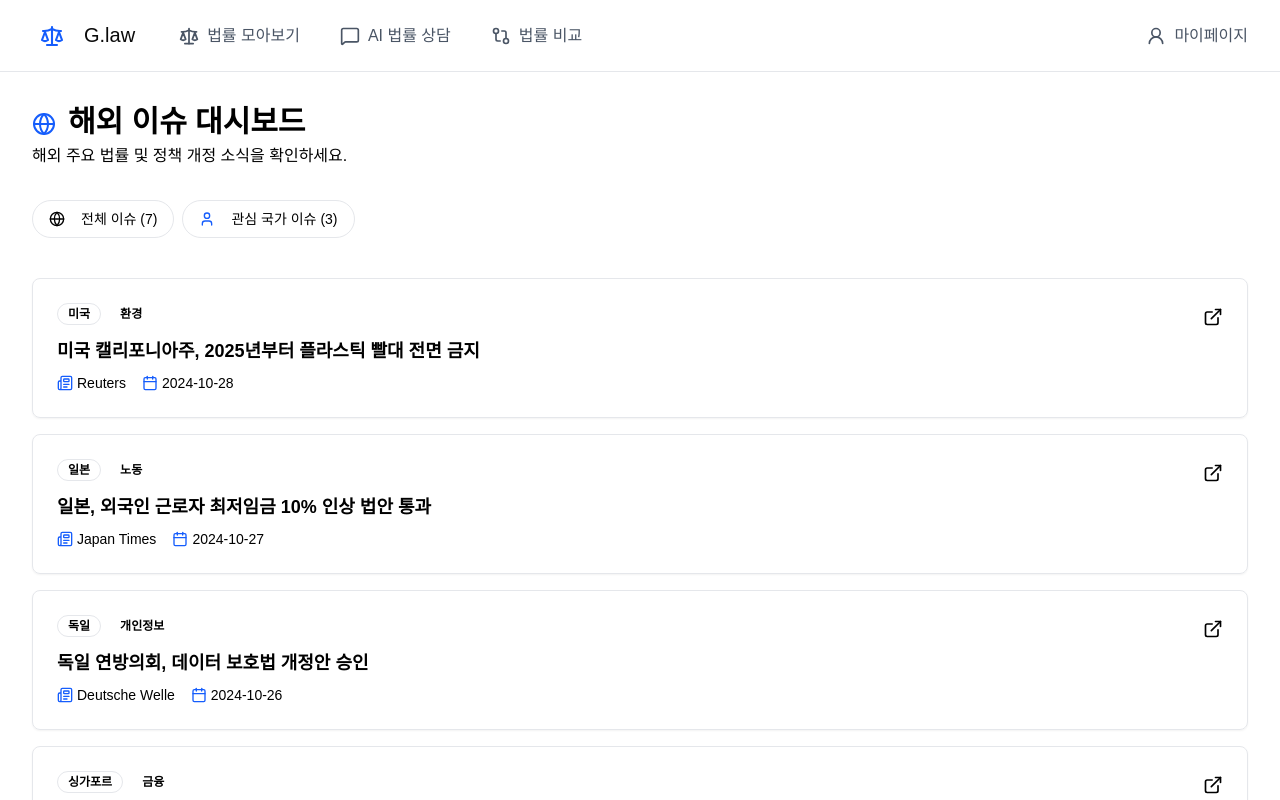
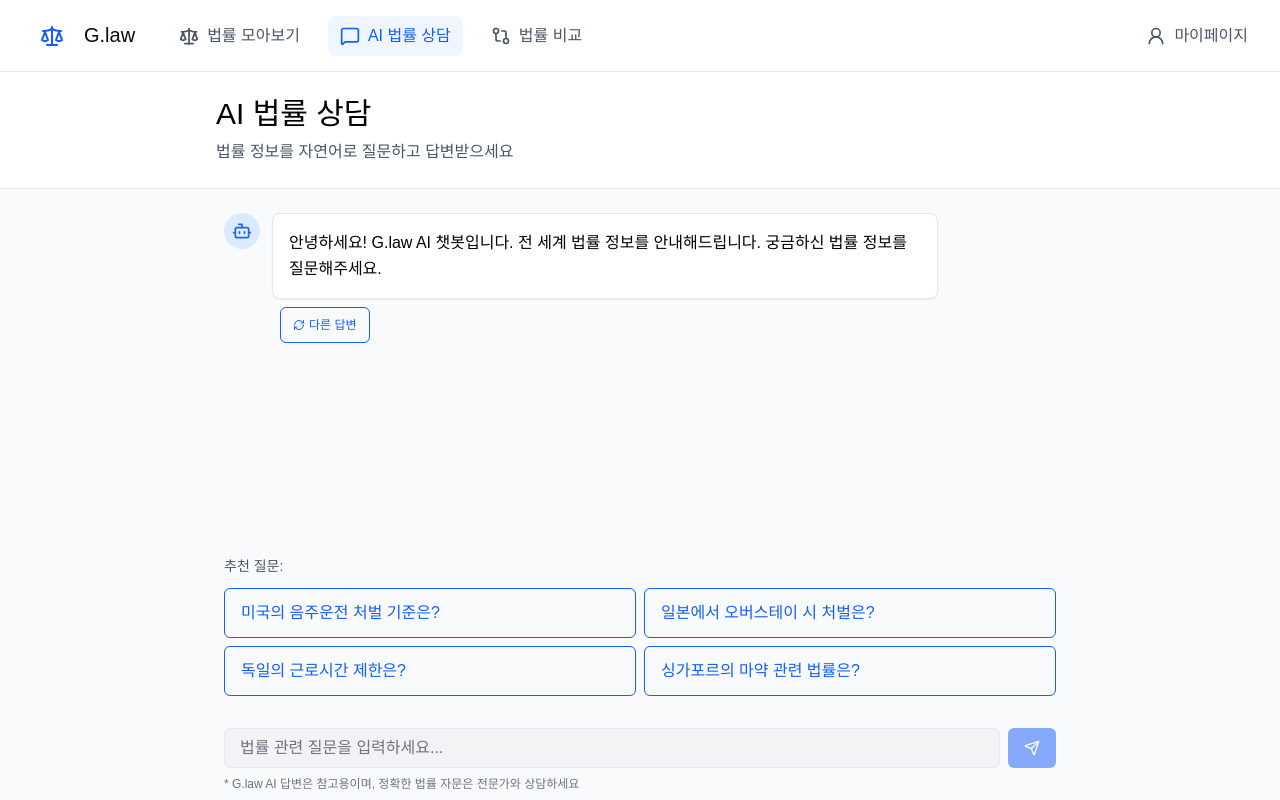
Before and after one commit to GCU-PProject/FE, a React (Vite) app: page / in a window 1280 px wide. Shown: the top 800 px of the page. Built offline with nearby package versions, Linux system fonts and the light colour scheme.

Commit message:
ai 챗봇 페이지 ui구현

```diff
--- a/src/App.tsx
+++ b/src/App.tsx
@@ -1,7 +1,8 @@
-import { MainDashboardPage } from '@/pages/ui/main_dashboard';
+import { AiChatPage } from '@/pages/ui/AiChatPage';
 
 export function App() {
-  return <MainDashboardPage />;
+  return <AiChatPage />;
 }
 
+
 export default App;
--- /dev/null
+++ b/src/components/chat/ChatMessageList.tsx
@@ -0,0 +1,121 @@
+// src/components/chat/ChatMessageList.tsx
+import type { RefObject } from 'react';
+import { Bot, ExternalLink, RefreshCw, User } from 'lucide-react';
+import { Link } from 'react-router-dom';
+
+import type { ChatMessage } from '@/types/chat';
+import { Card } from '@/components/common/Card';
+import { Button } from '@/components/common/button/Button';
+import { Badge } from '@/components/common/Badge';
+
+type ChatMessageListProps = {
+  messages: ChatMessage[];
+  isLoading: boolean;
+  messagesEndRef: RefObject<HTMLDivElement | null>;
+  onRetry: (messageId: number) => void;
+};
+
+export const ChatMessageList = ({
+                                  messages,
+                                  isLoading,
+                                  messagesEndRef,
+                                  onRetry,
+                                }: ChatMessageListProps) => {
+  return (
+    <div className='flex-1 overflow-y-auto py-6 space-y-4'>
+      {messages.map((message) => (
+        <div
+          key={message.id}
+          className={`flex gap-3 ${
+            message.type === 'user' ? 'justify-end' : 'justify-start'
+          }`}
+        >
+          {message.type === 'bot' && (
+            <div className='bg-blue-100 rounded-full p-2 h-fit'>
+              <Bot className='w-5 h-5 text-blue-600' />
+            </div>
+          )}
+
+          <div
+            className={`max-w-[80%] ${
+              message.type === 'user' ? 'order-first' : ''
+            }`}
+          >
+            <Card
+              className={`p-4 ${
+                message.type === 'user'
+                  ? 'bg-blue-600 text-white'
+                  : 'bg-white'
+              }`}
+            >
+              <p className='whitespace-pre-line leading-relaxed'>
+                {message.content}
+              </p>
+
+              {message.relatedLaws && message.relatedLaws.length > 0 && (
+                <div className='mt-4 pt-4 border-t border-gray-200'>
+                  <p className='text-sm text-gray-600 mb-2'>관련 법률:</p>
+                  <div className='space-y-2'>
+                    {message.relatedLaws.map((law) => (
+                      <Link
+                        key={law.id}
+                        to={`/laws/${law.id}`}
+                        className='flex items-center justify-between p-2 rounded bg-gray-50 hover:bg-gray-100 transition-colors'
+                      >
+                        <div className='flex items-center gap-2'>
+                          <Badge variant='secondary' className='text-xs'>
+                            {law.country}
+                          </Badge>
+
+                          <span className='text-sm'>{law.title}</span>
+                        </div>
+                        <ExternalLink className='w-4 h-4 text-gray-400' />
+                      </Link>
+                    ))}
+                  </div>
+                </div>
+              )}
+            </Card>
+
+            {message.type === 'bot' && (
+              <div className='flex items-center gap-2 mt-2 ml-2'>
+                <Button
+                  variant='outline'
+                  size='sm'
+                  onClick={() => onRetry(message.id)}
+                  className='text-xs'
+                >
+                  <RefreshCw className='w-3 h-3 mr-1' />
+                  다른 답변
+                </Button>
+              </div>
+            )}
+          </div>
+
+          {message.type === 'user' && (
+            <div className='bg-gray-200 rounded-full p-2 h-fit'>
+              <User className='w-5 h-5 text-gray-600' />
+            </div>
+          )}
+        </div>
+      ))}
+
+      {isLoading && (
+        <div className='flex gap-3'>
+          <div className='bg-blue-100 rounded-full p-2 h-fit'>
+            <Bot className='w-5 h-5 text-blue-600' />
+          </div>
+          <Card className='p-4'>
+            <div className='flex gap-2'>
+              <div className='w-2 h-2 bg-gray-400 rounded-full animate-bounce' />
+              <div className='w-2 h-2 bg-gray-400 rounded-full animate-bounce delay-100' />
+              <div className='w-2 h-2 bg-gray-400 rounded-full animate-bounce delay-200' />
+            </div>
+          </Card>
+        </div>
+      )}
+
+      <div ref={messagesEndRef} />
+    </div>
+  );
+};
--- a/src/components/common/Badge.tsx
+++ b/src/components/common/Badge.tsx
@@ -1,6 +1,6 @@
 import type { BadgeProps } from '@/types/news';
 
-export const Badge = ({ variant = 'default', children }: BadgeProps) => {
+export const Badge = ({ variant = 'default', children, className }: BadgeProps) => {
   const baseClasses =
     'inline-flex items-center rounded-full border px-2.5 py-0.5 ' +
     'text-xs font-semibold transition-colors focus:outline-none ' +
--- /dev/null
+++ b/src/pages/ui/AiChatPage.tsx
@@ -0,0 +1,96 @@
+import { Send } from 'lucide-react';
+import { Header } from '@/components/layout/Header';
+import { useChatbot } from '@/hooks/useChatbot';
+import { ChatMessageList } from '@/components/chat/ChatMessageList';
+import { Input } from '@/components/common/input/Input';
+import { Button } from '@/components/common/button/Button';
+
+export const AiChatPage = () => {
+  const {
+    messages,
+    inputValue,
+    isLoading,
+    messagesEndRef,
+    suggestedQuestions,
+    setInputValue,
+    handleSend,
+    handleKeyPress,
+    handleRetry,
+  } = useChatbot();
+
+  return (
+    <div className='min-h-screen bg-surface font-sans'>
+      {/* 공통 상단 헤더 */}
+      <Header activeNavId='ai-consulting' />
+
+      <div className='h-[calc(100vh-4rem)] flex flex-col bg-gray-50'>
+        {/* 페이지 내부 타이틀 영역 */}
+        <div className='bg-white border-b border-gray-200'>
+          <div className='max-w-4xl mx-auto px-2 sm:px-4 lg:px-6 py-6'>
+            <h1 className='text-3xl mb-2'>AI 법률 상담</h1>
+            <p className='text-gray-600'>
+              법률 정보를 자연어로 질문하고 답변받으세요
+            </p>
+          </div>
+        </div>
+
+        {/* 본문 */}
+        <div className='flex-1 overflow-hidden'>
+          <div className='max-w-4xl mx-auto px-4 sm:px-6 lg:px-8 h-full flex flex-col'>
+            {/* 메세지 리스트 */}
+            <ChatMessageList
+              messages={messages}
+              isLoading={isLoading}
+              messagesEndRef={messagesEndRef}
+              onRetry={handleRetry}
+            />
+
+            {/* 추천 질문 (처음 1개 메세지일 때만) */}
+            {messages.length === 1 && (
+              <div className='pb-4'>
+                <p className='text-sm text-gray-600 mb-3'>추천 질문:</p>
+                <div className='grid grid-cols-1 sm:grid-cols-2 gap-2'>
+                  {suggestedQuestions.map((question, index) => (
+                    <Button
+                      key={index}
+                      variant='outline'
+                      onClick={() => setInputValue(question)}
+                      className='text-left justify-start h-auto py-3 px-4 whitespace-normal'
+                    >
+                      {question}
+                    </Button>
+                  ))}
+                </div>
+              </div>
+            )}
+
+            {/* 입력창 */}
+            <div className='py-4 bg-gray-50'>
+              <div className='flex gap-2'>
+                <Input
+                  placeholder='법률 관련 질문을 입력하세요...'
+                  value={inputValue}
+                  onChange={(e) => setInputValue(e.target.value)}
+                  onKeyPress={handleKeyPress}
+                  disabled={isLoading}
+                />
+                <Button
+                  onClick={() => void handleSend()}
+                  disabled={isLoading || !inputValue.trim()}
+                >
+                  <Send className="w-4 h-4" />
+                </Button>
+
+              </div>
+              <p className='text-xs text-gray-500 mt-2'>
+                * G.law AI 답변은 참고용이며, 정확한 법률 자문은 전문가와 상담하세요
+              </p>
+            </div>
+          </div>
+        </div>
+      </div>
+    </div>
+  );
+};
+
+export default AiChatPage;
--- a/src/types/news.ts
+++ b/src/types/news.ts
@@ -1,4 +1,4 @@
-import type React from 'react';
+import  React from 'react';
 
 export type NewsItem = {
   id: number;
@@ -19,6 +19,7 @@
 export type BadgeProps = {
   variant?: 'default' | 'secondary' | 'outline';
   children: React.ReactNode;
+  className?: string;
 };
 
 export type DashboardTabsProps = {
```
